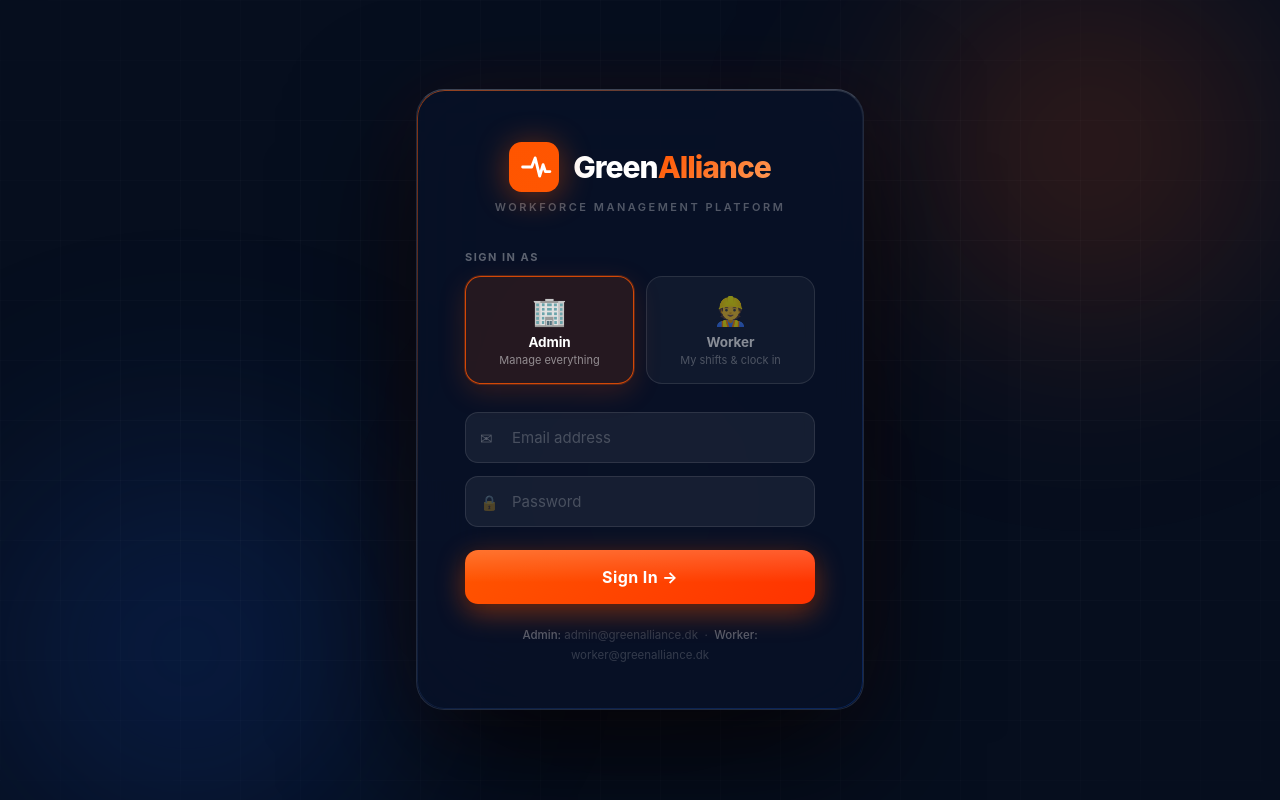
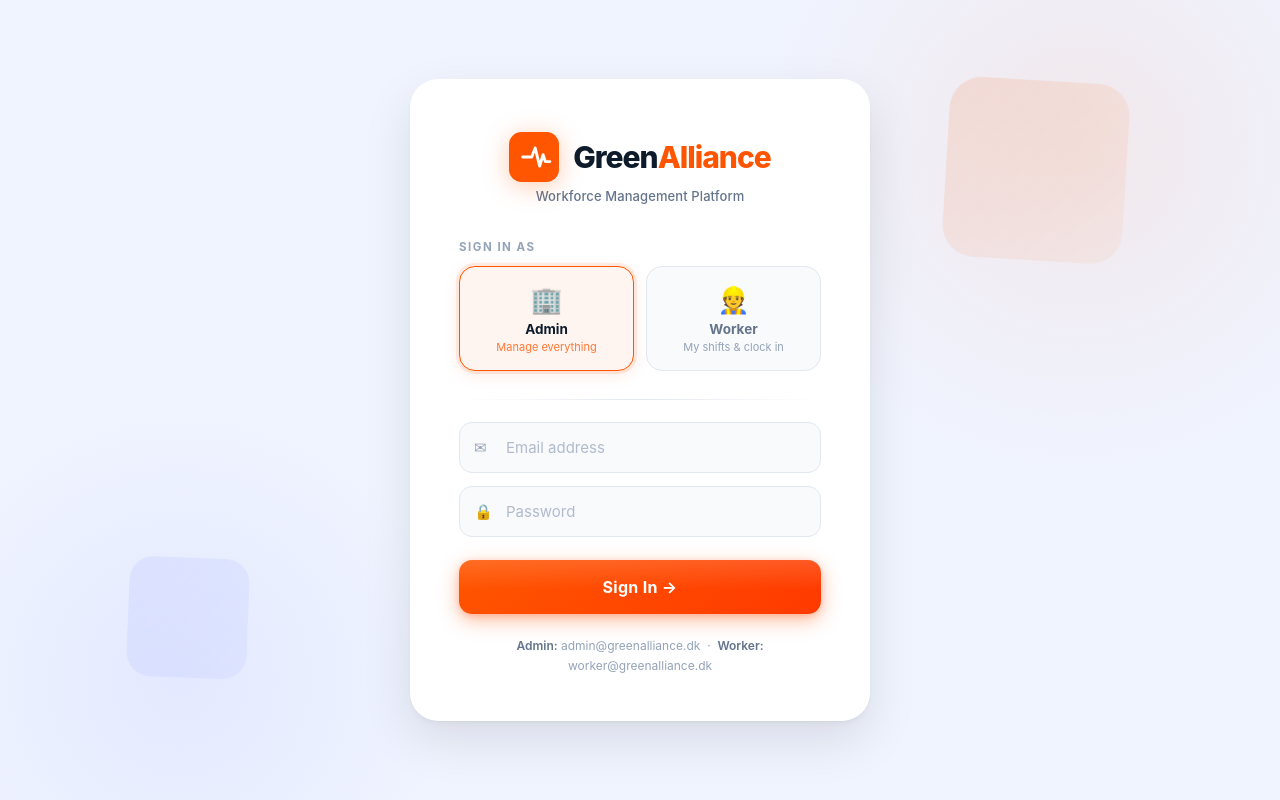
Before and after one commit to absa1982/GreenAlliance, a plain HTML site: page index.html in a window 1280 px wide. Drawn offline with Linux system fonts and the light colour scheme.

Commit message:
Light sophisticated login: white card, soft shadows, orange accents

```diff
--- a/index.html
+++ b/index.html
@@ -35,45 +35,54 @@ body{font-family:'Inter',system-ui,-apple-system,sans-serif;background:var(--gra
 @import url('https://fonts.googleapis.com/css2?family=Inter:wght@300;400;500;600;700;800&display=swap');
 
 /* ===== LOGIN ===== */
-@keyframes orb-drift{0%,100%{transform:translate(0,0) scale(1)}33%{transform:translate(30px,-20px) scale(1.05)}66%{transform:translate(-20px,15px) scale(0.97)}}
-@keyframes card-in{from{opacity:0;transform:translateY(24px) scale(.97)}to{opacity:1;transform:translateY(0) scale(1)}}
-@keyframes shimmer{0%{background-position:200% center}100%{background-position:-200% center}}
-#loginScreen{display:flex;min-height:100vh;background:#060E1E;align-items:center;justify-content:center;position:fixed;inset:0;z-index:1000;overflow:hidden}
+@keyframes card-in{from{opacity:0;transform:translateY(20px)}to{opacity:1;transform:translateY(0)}}
+@keyframes float-shape{0%,100%{transform:translateY(0) rotate(0deg)}50%{transform:translateY(-18px) rotate(4deg)}}
+@keyframes pulse-ring{0%,100%{transform:scale(1);opacity:.4}50%{transform:scale(1.06);opacity:.25}}
+#loginScreen{display:flex;min-height:100vh;background:#F0F4FF;align-items:center;justify-content:center;position:fixed;inset:0;z-index:1000;overflow:hidden}
 #loginScreen.hidden{display:none}
-.login-orb{position:absolute;border-radius:50%;pointer-events:none;filter:blur(90px)}
-.login-orb-1{width:560px;height:560px;background:radial-gradient(circle,rgba(255,85,0,.22) 0%,transparent 70%);top:-140px;right:-100px;animation:orb-drift 9s ease-in-out infinite}
-.login-orb-2{width:640px;height:640px;background:radial-gradient(circle,rgba(15,80,200,.26) 0%,transparent 70%);bottom:-160px;left:-120px;animation:orb-drift 12s ease-in-out infinite reverse}
-.login-orb-3{width:320px;height:320px;background:radial-gradient(circle,rgba(255,100,30,.13) 0%,transparent 70%);top:45%;left:35%;animation:orb-drift 7s ease-in-out infinite 3s}
-.login-grid{position:absolute;inset:0;background-image:linear-gradient(rgba(255,255,255,.025) 1px,transparent 1px),linear-gradient(90deg,rgba(255,255,255,.025) 1px,transparent 1px);background-size:60px 60px;mask-image:radial-gradient(ellipse 80% 80% at 50% 50%,#000 40%,transparent 100%)}
-.login-card{background:rgba(8,18,40,.82);backdrop-filter:blur(48px);-webkit-backdrop-filter:blur(48px);border:1px solid rgba(255,255,255,.11);border-top:1px solid rgba(255,255,255,.22);border-radius:28px;padding:52px 48px 44px;width:448px;box-shadow:0 48px 128px rgba(0,0,0,.75),0 0 80px rgba(255,85,0,.07),inset 0 1px 0 rgba(255,255,255,.12);position:relative;z-index:1;animation:card-in .5s cubic-bezier(.4,0,.2,1) both}
-.login-card::before{content:'';position:absolute;inset:0;border-radius:28px;padding:1px;background:linear-gradient(135deg,rgba(255,85,0,.55) 0%,rgba(255,255,255,.05) 40%,rgba(15,80,200,.35) 100%);-webkit-mask:linear-gradient(#fff 0 0) content-box,linear-gradient(#fff 0 0);-webkit-mask-composite:destination-out;mask-composite:exclude;pointer-events:none}
+/* Soft background shapes */
+.login-shape{position:absolute;border-radius:50%;pointer-events:none}
+.login-shape-1{width:700px;height:700px;background:radial-gradient(circle,rgba(255,85,0,.08) 0%,transparent 65%);top:-200px;right:-150px}
+.login-shape-2{width:600px;height:600px;background:radial-gradient(circle,rgba(99,120,255,.09) 0%,transparent 65%);bottom:-180px;left:-120px}
+.login-shape-3{width:180px;height:180px;background:linear-gradient(135deg,rgba(255,85,0,.12),rgba(255,130,30,.06));border-radius:32px;top:12%;right:12%;animation:float-shape 8s ease-in-out infinite;transform-origin:center}
+.login-shape-4{width:120px;height:120px;background:linear-gradient(135deg,rgba(99,120,255,.1),rgba(60,80,255,.05));border-radius:24px;bottom:14%;left:10%;animation:float-shape 11s ease-in-out infinite 2s}
+/* Card */
+.login-card{background:#fff;border-radius:28px;padding:52px 48px 44px;width:460px;box-shadow:0 4px 6px rgba(0,0,0,.03),0 20px 50px rgba(0,0,20,.1),0 1px 2px rgba(0,0,0,.04);position:relative;z-index:1;animation:card-in .45s cubic-bezier(.4,0,.2,1) both;border:1px solid rgba(255,255,255,.9)}
+/* Logo */
 .login-logo{display:flex;align-items:center;gap:14px;margin-bottom:6px;justify-content:center}
-.login-logo svg{width:50px;height:50px;filter:drop-shadow(0 4px 16px rgba(255,85,0,.45))}
-.login-logo-text{font-size:30px;font-weight:800;color:#fff;letter-spacing:-1px}
-.login-logo-text span{background:linear-gradient(135deg,#FF5500,#FF9955);-webkit-background-clip:text;-webkit-text-fill-color:transparent;background-clip:text}
-.login-tagline{text-align:center;font-size:11px;font-weight:600;color:rgba(255,255,255,.3);text-transform:uppercase;letter-spacing:2.5px;margin-bottom:36px;margin-top:8px}
-.login-section-label{font-size:11px;font-weight:700;color:rgba(255,255,255,.35);text-transform:uppercase;letter-spacing:1.5px;margin-bottom:12px}
+.login-logo svg{width:50px;height:50px;filter:drop-shadow(0 4px 12px rgba(255,85,0,.3))}
+.login-logo-text{font-size:30px;font-weight:800;color:#0D1B2A;letter-spacing:-1px}
+.login-logo-text span{color:#FF5500}
+.login-tagline{text-align:center;font-size:13px;color:#64748B;font-weight:500;margin-bottom:36px;margin-top:6px;letter-spacing:.1px}
+/* Section label */
+.login-section-label{font-size:11.5px;font-weight:700;color:#94A3B8;text-transform:uppercase;letter-spacing:1.5px;margin-bottom:12px}
+/* Role selector */
 .role-selector{display:grid;grid-template-columns:1fr 1fr;gap:12px;margin-bottom:28px}
-.role-btn{border:1.5px solid rgba(255,255,255,.1);background:rgba(255,255,255,.04);border-radius:16px;padding:20px 12px 16px;cursor:pointer;transition:all .25s cubic-bezier(.4,0,.2,1);text-align:center;color:rgba(255,255,255,.5);position:relative;overflow:hidden}
-.role-btn:hover{border-color:rgba(255,255,255,.28);background:rgba(255,255,255,.08);color:#fff;transform:translateY(-2px);box-shadow:0 8px 28px rgba(0,0,0,.4)}
-.role-btn.selected{border-color:rgba(255,85,0,.8);background:rgba(255,85,0,.12);color:#fff;box-shadow:0 0 0 1px rgba(255,85,0,.25),0 8px 28px rgba(255,85,0,.18)}
-.role-btn-icon{font-size:28px;margin-bottom:9px;line-height:1}
-.role-btn-label{font-size:13.5px;font-weight:700;letter-spacing:-.1px}
-.role-btn-desc{font-size:11px;opacity:.5;margin-top:3px}
-.login-fields{margin-bottom:6px}
+.role-btn{border:1.5px solid #E2E8F0;background:#F8FAFC;border-radius:16px;padding:20px 12px 16px;cursor:pointer;transition:all .22s cubic-bezier(.4,0,.2,1);text-align:center;color:#64748B;position:relative}
+.role-btn:hover{border-color:#CBD5E1;background:#F1F5F9;color:#0D1B2A;transform:translateY(-2px);box-shadow:0 8px 24px rgba(0,0,0,.08)}
+.role-btn.selected{border-color:#FF5500;background:#FFF5F0;color:#0D1B2A;box-shadow:0 0 0 3px rgba(255,85,0,.1),0 4px 16px rgba(255,85,0,.12)}
+.role-btn-icon{font-size:26px;margin-bottom:8px;line-height:1}
+.role-btn-label{font-size:13.5px;font-weight:700;color:inherit}
+.role-btn-desc{font-size:11px;color:#94A3B8;margin-top:3px}
+.role-btn.selected .role-btn-desc{color:#FF7733}
+/* Divider */
+.login-divider{height:1px;background:linear-gradient(90deg,transparent,#E2E8F0,transparent);margin-bottom:22px}
+/* Input fields */
+.login-fields{margin-bottom:4px}
 .login-field{position:relative;margin-bottom:13px}
-.login-field-icon{position:absolute;left:15px;top:50%;transform:translateY(-50%);color:rgba(255,255,255,.28);font-size:15px;pointer-events:none;transition:color .2s}
-.login-field:focus-within .login-field-icon{color:rgba(255,85,0,.7)}
-.login-input{width:100%;background:rgba(255,255,255,.06);border:1.5px solid rgba(255,255,255,.1);border-radius:13px;padding:15px 16px 15px 46px;color:#fff;font-size:15px;outline:none;transition:all .2s;font-family:inherit}
-.login-input::placeholder{color:rgba(255,255,255,.22)}
-.login-input:focus{border-color:#FF5500;background:rgba(255,85,0,.07);box-shadow:0 0 0 4px rgba(255,85,0,.1)}
-.login-btn{width:100%;background:linear-gradient(135deg,#FF5500 0%,#FF3300 100%);border:none;border-radius:13px;padding:17px 16px;color:#fff;font-size:16px;font-weight:700;cursor:pointer;transition:all .2s cubic-bezier(.4,0,.2,1);font-family:inherit;margin-top:10px;letter-spacing:.4px;box-shadow:0 8px 28px rgba(255,85,0,.45),0 2px 8px rgba(0,0,0,.3);position:relative;overflow:hidden}
-.login-btn::after{content:'';position:absolute;inset:0;background:linear-gradient(to bottom,rgba(255,255,255,.18) 0%,transparent 60%);border-radius:13px;pointer-events:none}
-.login-btn:hover{transform:translateY(-2px);box-shadow:0 14px 36px rgba(255,85,0,.55),0 4px 10px rgba(0,0,0,.3)}
-.login-btn:active{transform:translateY(1px);box-shadow:0 4px 16px rgba(255,85,0,.4)}
-.login-hint{text-align:center;color:rgba(255,255,255,.18);font-size:11.5px;margin-top:22px;line-height:1.7}
-.login-hint b{color:rgba(255,255,255,.32);font-weight:500}
-
+.login-field-icon{position:absolute;left:15px;top:50%;transform:translateY(-50%);color:#94A3B8;font-size:15px;pointer-events:none;transition:color .2s}
+.login-field:focus-within .login-field-icon{color:#FF5500}
+.login-input{width:100%;background:#F8FAFC;border:1.5px solid #E2E8F0;border-radius:13px;padding:15px 16px 15px 46px;color:#0D1B2A;font-size:15px;outline:none;transition:all .2s;font-family:inherit}
+.login-input::placeholder{color:#B0BBCC}
+.login-input:focus{border-color:#FF5500;background:#fff;box-shadow:0 0 0 4px rgba(255,85,0,.09)}
+/* Button */
+.login-btn{width:100%;background:linear-gradient(135deg,#FF5500 0%,#FF3A00 100%);border:none;border-radius:13px;padding:17px 16px;color:#fff;font-size:16px;font-weight:700;cursor:pointer;transition:all .2s cubic-bezier(.4,0,.2,1);font-family:inherit;margin-top:10px;letter-spacing:.3px;box-shadow:0 6px 20px rgba(255,85,0,.38),0 2px 6px rgba(255,60,0,.2);position:relative;overflow:hidden}
+.login-btn::after{content:'';position:absolute;inset:0;background:linear-gradient(to bottom,rgba(255,255,255,.14) 0%,transparent 55%);border-radius:13px;pointer-events:none}
+.login-btn:hover{transform:translateY(-2px);box-shadow:0 10px 28px rgba(255,85,0,.48),0 4px 10px rgba(255,60,0,.22)}
+.login-btn:active{transform:translateY(1px);box-shadow:0 3px 10px rgba(255,85,0,.3)}
+/* Hint */
+.login-hint{text-align:center;color:#94A3B8;font-size:12px;margin-top:22px;line-height:1.7}
+.login-hint b{color:#64748B;font-weight:600}
 /* WORKER PORTAL */
 #workerPortal{display:none;min-height:100vh;background:var(--gray-50)}
 #workerPortal.active{display:block}
@@ -356,11 +365,11 @@ tr:hover td{background:var(--gray-50)}
 
 <!-- LOGIN -->
 <div id="loginScreen">
-  <!-- Background glows -->
-  <div class="login-orb login-orb-1"></div>
-  <div class="login-orb login-orb-2"></div>
-  <div class="login-orb login-orb-3"></div>
-  <div class="login-grid"></div>
+  <!-- Background decorative shapes -->
+  <div class="login-shape login-shape-1"></div>
+  <div class="login-shape login-shape-2"></div>
+  <div class="login-shape login-shape-3"></div>
+  <div class="login-shape login-shape-4"></div>
   <!-- Card -->
   <div class="login-card">
     <div class="login-logo">
@@ -382,9 +391,10 @@ tr:hover td{background:var(--gray-50)}
       <div class="role-btn" id="roleWorker" onclick="selectRole('worker')">
         <div class="role-btn-icon">👷</div>
         <div class="role-btn-label">Worker</div>
-        <div class="role-btn-desc">My shifts & clock in</div>
-      </div>
-    </div>
+        <div class="role-btn-desc">My shifts &amp; clock in</div>
+      </div>
+    </div>
+    <div class="login-divider"></div>
     <div class="login-fields">
       <div class="login-field">
         <span class="login-field-icon">✉</span>
```
